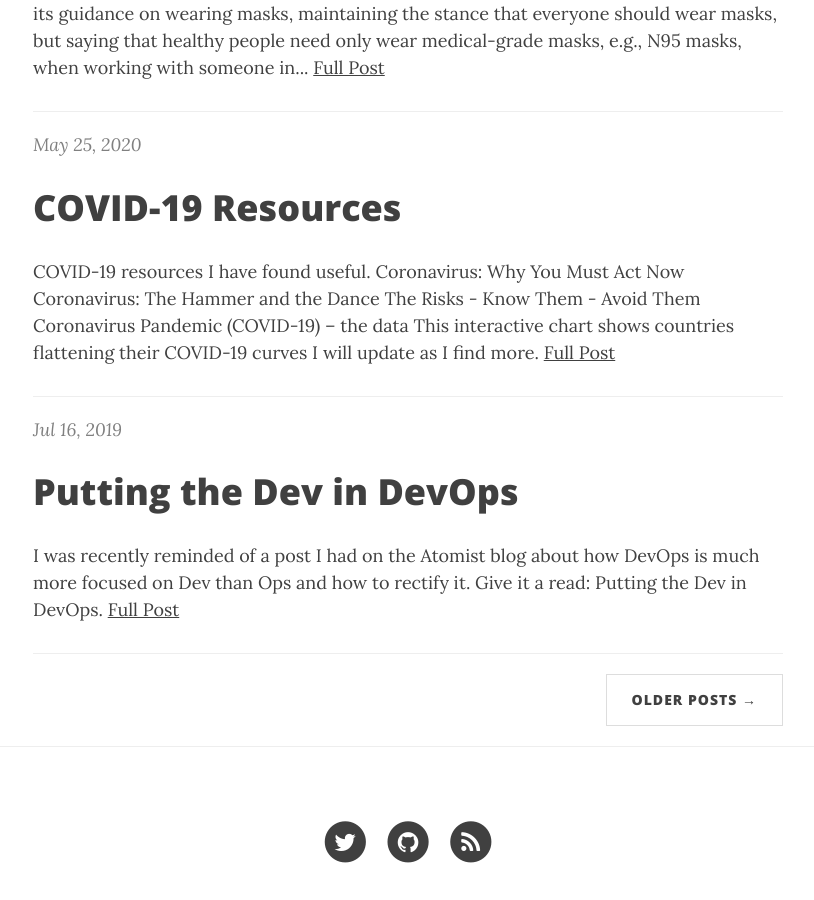
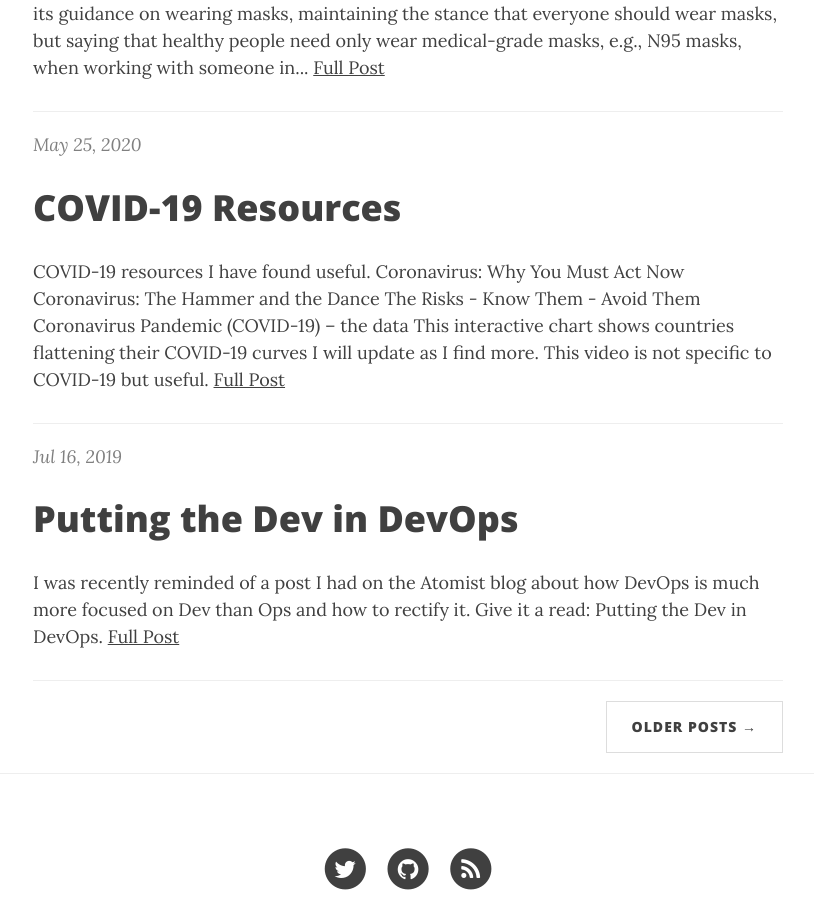
Before and after one commit to ddgenome/ddgenome.github.io, a Jekyll site: the page built from index.html, in a window 1280 px wide and 900 px high, scrolled down 1123 px. Shown: the whole window, without its empty margins (232-1046 px from the left). Built offline with Jekyll 4.4.1, drawn with Linux system fonts in a browser that asks for light colours; nearby versions of some CDN libraries; the list of posts is cut into pages by our own code; comment, search, counter and statistics services are not loaded.

Commit message:
Add video to covid-19

```diff
--- a/_posts/2020-05-25-covid-19.markdown
+++ b/_posts/2020-05-25-covid-19.markdown
@@ -14,3 +14,7 @@
 -   [This interactive chart shows countries flattening their COVID-19 curves](https://www.weforum.org/agenda/2020/03/covid19-coronavirus-countries-infection-trajectory/)
 
 I will update as I find more.
+
+This video is not specific to COVID-19 but useful.
+
+<div style="max-width:854px"><div style="position:relative;height:0;padding-bottom:56.25%"><iframe src="https://embed.ted.com/talks/bill_gates_the_next_outbreak_we_re_not_ready" width="854" height="480" style="position:absolute;left:0;top:0;width:100%;height:100%" frameborder="0" scrolling="no" allowfullscreen></iframe></div></div>
```
